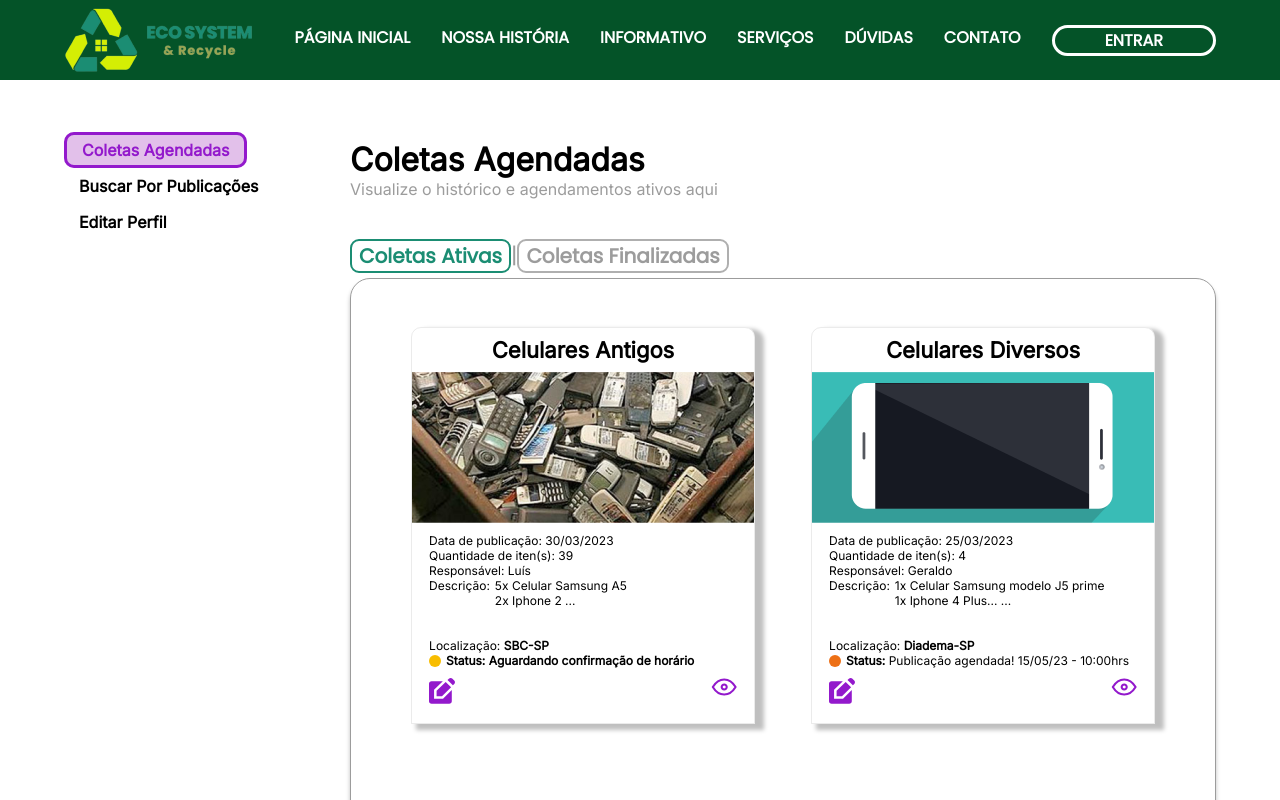
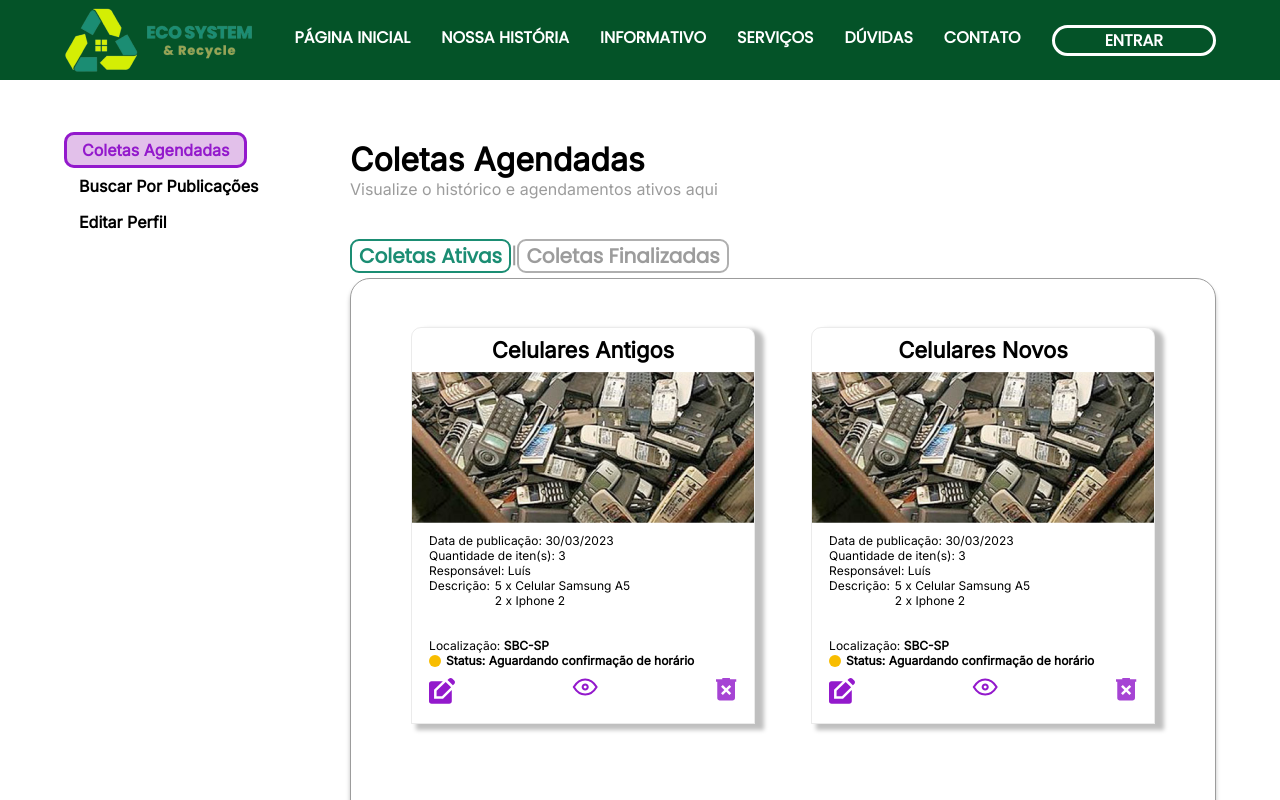
Before and after one commit to RosemeireOliveira/api-ecosystem, a React (Vite) app: page /agendarColeta in a window 1280 px wide. Shown: the top 800 px of the page. Built offline with nearby package versions, Linux system fonts and the light colour scheme.

Commit message:
Adicinado novos componentes

```diff
--- /dev/null
+++ b/src/components/Aside/style.css
@@ -0,0 +1,51 @@
+aside ul {
+    list-style-type: none;
+    color: black;
+}
+
+/* ####### ESPAÇO ENTRE SEGUNDO E TERCEIRO LI ########## */
+aside li:nth-child(2) {
+    padding: 1rem 0;
+}
+
+
+
+aside a {
+    color: black;
+    font-family: var(--font2);
+    font-size: 16px;
+    text-transform: capitalize;
+    font-weight: 600;
+    padding: 0 15px;
+}
+
+
+/* ####### Estilização do Elemento selecionado no ASIDE ########## */
+
+aside li:nth-child(1) a {
+    color: var(--roxo);
+    font-weight: 900;
+    border: 3px solid var(--roxo);
+    border-radius: 10px;
+    padding: 5px 15px;
+    background: rgba(159, 47, 187, 0.30);
+}
+
+
+
+
+@media screen and (max-width: 1072px) {
+    aside a {
+        font-size: 13px;
+        padding: 0 10px;
+    }
+}
+
+@media screen and (max-width: 580px) {
+    aside {
+        grid-column: 1/3;
+        grid-row: 1/3;
+        justify-self: center;
+        text-align: center;
+    }
+}
--- /dev/null
+++ b/src/components/Card/index.tsx
@@ -0,0 +1,65 @@
+import './style.css'
+import img_card_001 from '../../assets/img/img_card_001.png';
+import ico_edit from '../../assets/img/ico_edit.svg';
+import ico_eye from '../../assets/img/ico_eye.svg'
+import ico_delete from '../../assets/img/ico_delete.svg'
+
+export default function Card(props:any) {
+
+    return (
+        <div className="cards">
+            <h4>{ props.tituloCard ? props.tituloCard : "Título" }</h4>
+            {/* Arrumar rota de imagem */}
+            <img
+                src={img_card_001}
+                alt="Imagem com sucata de aparelhos celulares gsm"
+            />
+            <div className="WrapperCard">
+                <p>Data de publicação: { props.conteudoCardData ? props.conteudoCardData : "dd/mm/aaaa" } </p>
+                <p>Quantidade de iten(s): { props.conteudoCardQuantidade ? props.conteudoCardQuantidade : "x" }</p>
+                <p>Responsável: { props.conteudoCardOwner ? props.conteudoCardOwner : "owner" }</p>
+
+                <div className="Descricaocards">
+                    <p>Descrição: </p>
+                    <div>
+                        <p>{ props.quantidadeProduto1 ? props.quantidadeProduto1 : ''} {'x'} { props.descricao1 ? props.descricao1 : "-" }</p>
+                        <p>{ props.quantidadeProduto2 ? props.quantidadeProduto2 : ''} {'x'} { props.descricao2 ? props.descricao2 : "-" }</p>
+                    </div>
+                </div>
+                <p>Localização: <strong>{ props.localizacao ? props.localizacao : "localização" }</strong></p>
+
+{/* usar validador abaixo para alterar conforme o status*/}
+
+                <div className="card_Status">
+                    <div className="circle_Status circle_Yellow"></div>
+                    <p> <span>Status: Aguardando confirmação de horário </span>{" "} </p>
+                </div>
+
+
+
+{/* Confirmar os direcionamentos abaixo e a forma de exibição */}
+
+                <div className="iconesCards">
+                    <a href="../Tela_Agendar_Coleta/index.html">
+                        <img src={ico_edit}
+                            alt="Icone de Editar" />
+                    </a>
+                    <a href="../Tela_Agendar_Coleta/index.html">
+                        <img
+                            src={ico_eye}
+                            alt="Icone de visualizar"
+                        />
+                    </a>
+
+                    <a href="#" >
+                    <img
+                        src= {ico_delete}
+                        alt="Icone de Deletar"
+                    />
+                </a>
+                </div>
+            </div>
+        </div>
+    )
+
+}
--- /dev/null
+++ b/src/components/Card/style.css
@@ -0,0 +1,82 @@
+.WrapperCard {
+    width: 90%;
+    display: flex;
+    flex-direction: column;
+    padding-top: 10px;
+}
+
+.cards {
+    border: 1px solid rgba(156, 156, 156, 0.20);
+    border-radius: 10px 10px 0px 0px;
+    box-shadow: 7px 4px 4px 2px rgba(0, 0, 0, 0.25);
+    width: fit-content;
+    display: flex;
+    flex-direction: column;
+    align-items: center;
+    justify-content: space-between;
+    margin: 0 5px;
+}
+
+.cards img {
+    width: 100%;
+}
+
+.cards h4 {
+    font-size: 22px;
+    font-weight: 700;
+    text-transform: capitalize;
+    text-align: center;
+    padding: 9px 0;
+}
+
+.cards p {
+    font-size: 12px;
+}
+
+.Descricaocards {
+    display: flex;
+    padding-bottom: 30px;
+}
+
+.Descricaocards>div {
+    display: flex;
+    flex-direction: column;
+    padding-left: 5px;
+}
+
+.card_Status {
+    display: flex;
+    justify-content: start;
+    align-items: center;
+}
+
+/* .card_Status svg{
+    width: 10px;
+    height: 10px;
+} */
+
+.circle_Status {
+    width: 12px;
+    height: 12px;
+    flex-shrink: 0;
+    border-radius: 10px;
+}
+
+.circle_Yellow {
+    background: #F8BD00;
+}
+
+.circle_Orange {
+    background: #ED7016;
+}
+
+.card_Status span {
+    padding-left: 5px;
+    font-weight: 600;
+}
+
+.iconesCards {
+    display: flex;
+    justify-content: space-between;
+    padding: 10px 0 15px 0;
+}
--- a/src/pages/AgendarColeta/index.tsx
+++ b/src/pages/AgendarColeta/index.tsx
@@ -1,23 +1,26 @@
 import './style.css';
-import img_card_001 from '../../assets/img/img_card_001.png';
+
 import img_card_002 from '../../assets/img/img_card_002.png'
 import ico_edit from '../../assets/img/ico_edit.svg';
 import ico_eye from '../../assets/img/ico_eye.svg'
 import ico_delete from '../../assets/img/ico_delete.svg'
+import Aside from '../../components/Aside';
+import Card from '../../components/Card';
 import { Link, useNavigate } from 'react-router-dom';
+
 
 
 function AgendarColeta() {
 
-        let navigate = useNavigate()
+    let navigate = useNavigate()
 
-    function click(){
+    function click() {
         navigate('/home')
     }
 
-    function msgDeletarColeta(){
+    function msgDeletarColeta() {
         alert('A doação foi cancelada! O doador irá ser notificado');
-      };
+    };
 
     return (
         <>
@@ -25,21 +28,9 @@ function AgendarColeta() {
                 <h1>página coletas agendadas ecosystem &amp; recycle</h1>
                 <section>
                     <div className="conteudo_doacoes wrapper">
-                        <aside>
-                            <ul>
-                                <li>
-                                    <a href="../Tela_Coletas_Agendadas/index.html">coletas agendadas</a>
-                                </li>
-                                <li>
-                                    <a href="../Tela_Buscar_Publicacoes/index.html">
-                                        Buscar por publicações
-                                    </a>
-                                </li>
-                                <li>
-                                    <a href="../Tela_Editar_Perfil_Coletor/index.html">editar perfil</a>
-                                </li>
-                            </ul>
-                        </aside>
+                        {/* Abaixo está sendo chamado o  componente aside */}
+                        <Aside />
+
                         <div className="menu_Direito">
                             <div className="title">
                                 <h2>coletas agendadas</h2>
@@ -55,52 +46,31 @@ function AgendarColeta() {
                                 </div>
                                 <div className="historic_cards">
                                     <div className="Conteudo_Cards">
-                                        <div className="cards">
-                                            <h4>Celulares antigos</h4>
-                                            <img
-                                                src= {img_card_001}
-                                                alt="Imagem com sucata de aparelhos celulares gsm"
-                                            />
-                                            <div className="WrapperCard">
-                                                <p>Data de publicação: 30/03/2023</p>
-                                                <p>Quantidade de iten(s): 39</p>
-                                                <p>Responsável: Luís</p>
-                                                <div className="Descriocaocards">
-                                                    <p>Descrição: </p>
-                                                    <div>
-                                                        <p>5x Celular Samsung A5</p>
-                                                        <p>2x Iphone 2 ...</p>
-                                                    </div>
-                                                </div>
-                                                <p>
-                                                    Localização: <strong>SBC-SP</strong>
-                                                </p>
-                                                <div className="card_Status">
-                                                    <div className="circle_Status circle_Yellow"></div>
-                                                    <p>
-                                                        <span>Status: Aguardando confirmação de horário </span>{" "}
-                                                    </p>
-                                                </div>
-                                                <div className="iconesCards">
-                                                    <a href="../Tela_Agendar_Coleta/index.html">
-                                                        <img src={ico_edit}
-                                                         alt="Icone de Editar" />
-                                                    </a>
-                                                    <a href="../Tela_Agendar_Coleta/index.html">
-                                                        <img
-                                                            src= {ico_eye}
-                                                            alt="Icone de visualizar"
-                                                        />
-                                                    </a>
-                                                    {/* <a href="#" onClick={msgDeletarColeta()}>
-                                                        <img
-                                                            src= {ico_delete}
-                                                            alt="Icone de Deletar"
-                                                        />
-                                                    </a> */}
-                                                </div>
-                                            </div>
-                                        </div>
+
+                                        {/* Importação do Card */}
+                                        <Card
+                                        tituloCard = 'Celulares antigos'
+                                        conteudoCardData = '30/03/2023'
+                                        conteudoCardQuantidade = '3'
+                                        conteudoCardOwner = 'Luís'
+                                        quantidadeProduto1 = '5'
+                                        descricao1 = 'Celular Samsung A5'
+                                        quantidadeProduto2 = '2'
+                                        descricao2 = 'Iphone 2'
+                                        localizacao = 'SBC-SP'
+                                        />
+                                        <Card
+                                             tituloCard = 'Celulares novos'
+                                             conteudoCardData = '30/03/2023'
+                                             conteudoCardQuantidade = '3'
+                                             conteudoCardOwner = 'Luís'
+                                             quantidadeProduto1 = '5'
+                                             descricao1 = 'Celular Samsung A5'
+                                             quantidadeProduto2 = '2'
+                                             descricao2 = 'Iphone 2'
+                                             localizacao = 'SBC-SP'/>
+                                        <Card />
+
                                         <div className="cards">
                                             <h4>Celulares diversos</h4>
                                             <img
@@ -130,11 +100,11 @@ function AgendarColeta() {
                                                 </div>
                                                 <div className="iconesCards">
                                                     <a href="../Tela_Agendar_Coleta/index.html">
-                                                        <img src= {ico_edit} alt="Icone de Editar" />
+                                                        <img src={ico_edit} alt="Icone de Editar" />
                                                     </a>
                                                     <a href="../Tela_Agendar_Coleta/index.html">
                                                         <img
-                                                            src= {ico_eye}
+                                                            src={ico_eye}
                                                             alt="Icone de visualizar"
                                                         />
                                                     </a>
@@ -148,9 +118,9 @@ function AgendarColeta() {
                                             </div>
                                         </div>
                                     </div>
-                                    <div className="btnVoltar">
+                                    {/* <div className="btnVoltar">
                                         <Link to ={ click() }>voltar</Link>
-                                    </div>
+                                    </div> */}
                                 </div>
                             </div>
                         </div>
--- a/src/pages/AgendarColeta/style.css
+++ b/src/pages/AgendarColeta/style.css
@@ -3,40 +3,6 @@
     column-gap: 3rem;
     grid-template-columns: minmax(238px, 0.25fr) 1fr;
     padding: 60px 0;
-}
-
-aside ul {
-    list-style-type: none;
-    color: black;
-}
-
-/* ####### ESPAÇO ENTRE SEGUNDO E TERCEIRO LI ########## */
-aside li:nth-child(2) {
-    padding: 1rem 0;
-}
-
-
-
-aside a {
-    color: black;
-    font-family: var(--font2);
-    font-size: 16px;
-    text-transform: capitalize;
-    font-weight: 600;
-    padding: 0 15px;
-}
-
-
-
-/* ####### Estilização do Elemento selecionado no ASIDE ########## */
-
-aside li:nth-child(1) a {
-    color: var(--roxo);
-    font-weight: 900;
-    border: 3px solid var(--roxo);
-    border-radius: 10px;
-    padding: 5px 15px;
-    background: rgba(159, 47, 187, 0.30);
 }
 
 .menu_Direito {
@@ -63,9 +29,6 @@ aside li:nth-child(1) a {
     font-size: 1rem;
     color: var(--cinza);
 }
-
-
-
 
 
 .links_pags {
@@ -129,6 +92,7 @@ aside li:nth-child(1) a {
         }
     } */
 }
+
 .Conteudo_Cards {
     display: grid;
     grid-template-columns: repeat(2, 1fr);
@@ -138,97 +102,7 @@ aside li:nth-child(1) a {
 }
 
 
-
-
-.WrapperCard {
-    width: 90%;
-    display: flex;
-    flex-direction: column;
-    padding-top: 10px;
-}
-
-.cards {
-    border: 1px solid rgba(156, 156, 156, 0.20);
-    border-radius: 10px 10px 0px 0px;
-    box-shadow: 7px 4px 4px 2px rgba(0, 0, 0, 0.25);
-    width: fit-content;
-    display: flex;
-    flex-direction: column;
-    align-items: center;
-    justify-content: space-between;
-    margin: 0 5px;
-}
-
-.cards img {
-    width: 100%;
-}
-
-.cards h4 {
-    font-size: 22px;
-    font-weight: 700;
-    text-transform: capitalize;
-    text-align: center;
-    padding: 9px 0;
-}
-
-.cards p {
-    font-size: 12px;
-}
-
-.Descriocaocards {
-    display: flex;
-    padding-bottom: 30px;
-}
-
-.Descriocaocards>div {
-    display: flex;
-    flex-direction: column;
-    padding-left: 5px;
-}
-
-.card_Status {
-    display: flex;
-    justify-content: start;
-    align-items: center;
-}
-
-/* .card_Status svg{
-    width: 10px;
-    height: 10px;
-} */
-
-.circle_Status {
-    width: 12px;
-    height: 12px;
-    flex-shrink: 0;
-    border-radius: 10px;
-}
-
-.circle_Yellow {
-    background: #F8BD00;
-}
-
-.circle_Orange {
-    background: #ED7016;
-}
-
-.card_Status span {
-    padding-left: 5px;
-    font-weight: 600;
-}
-
-.iconesCards {
-    display: flex;
-    justify-content: space-between;
-    padding: 10px 0 15px 0;
-}
-
-
 @media screen and (max-width: 1072px) {
-    aside a {
-        font-size: 13px;
-        padding: 0 10px;
-    }
 
     .conteudo_doacoes {
 
@@ -306,13 +180,6 @@ aside li:nth-child(1) a {
         grid-template-rows: 100px 1fr;
     }
 
-    aside {
-        grid-column: 1/3;
-        grid-row: 1/3;
-        justify-self: center;
-        text-align: center;
-    }
-
     .menu_Direito {
         grid-column: 1/3;
         grid-row: 2/4;
@@ -336,6 +203,7 @@ aside li:nth-child(1) a {
 
 /* Pesquisar a origem deste ponto */
 @media screen and (max-width: 454px) {
-    .div_banner img{
-    display: none;    }
+    .div_banner img {
+        display: none;
+    }
 }
```
Also changed, not shown: src/components/Aside/index.tsx (+7 -0 lines), src/components/Footer/index.tsx (+7 -7 lines).
